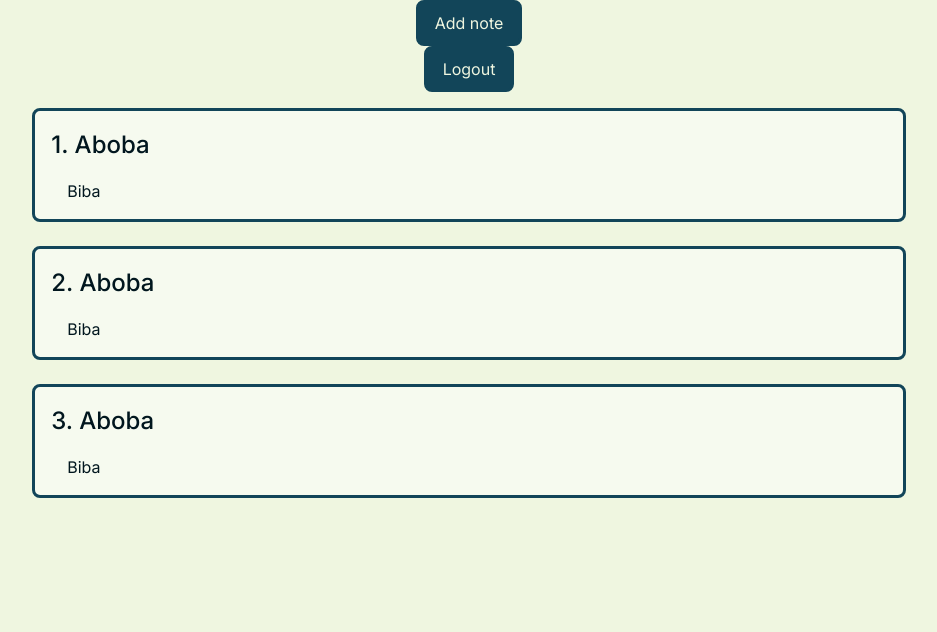
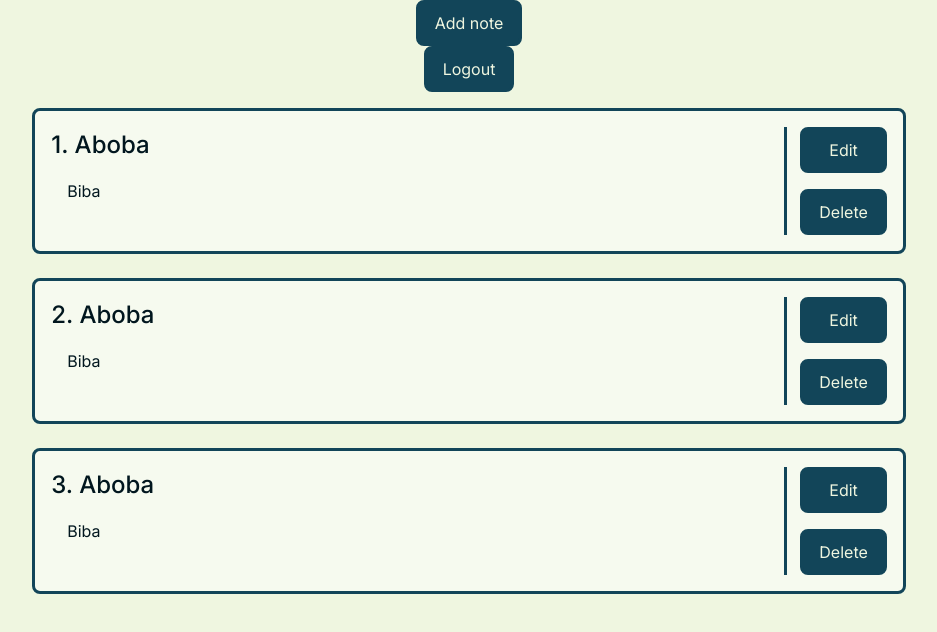
Before and after one commit to ZM854/notes-app, a React (Vite) app: page /notes in a window 1280 px wide. Shown: the top 632 px of the page, without its empty margins (171-1108 px from the left). Built offline with nearby package versions, Linux system fonts and the light colour scheme.

Commit message:
feat: add note deletion functionality

```diff
--- a/src/components/Note/Note.module.css
+++ b/src/components/Note/Note.module.css
@@ -1,12 +1,17 @@
 .noteContainer {
   display: flex;
-  flex-direction: column;
+  justify-content: space-between;
   padding: 1rem;
   border-radius: 0.5rem;
   background-color: var(--c-surface);
   min-width: 300px;
   width: 70%;
   border: var(--card-border);
+}
+
+.noteInfo {
+  display: flex;
+  flex-direction: column;
 }
 
 .noteTitle {
@@ -18,3 +23,20 @@
   padding: 1rem;
   padding-bottom: 0;
 }
+
+.noteControls {
+  position: relative;
+  display: flex;
+  flex-direction: column;
+  gap: 1rem;
+}
+
+.noteControls::after {
+  content: "";
+  position: absolute;
+  top: 0;
+  left: -1rem;
+  height: 100%;
+  width: 3px;
+  background: var(--c-primary);
+}
--- a/src/components/Note/Note.tsx
+++ b/src/components/Note/Note.tsx
@@ -1,17 +1,26 @@
 import type { NoteType } from "../../types/NoteType";
+import NotesButton from "../UI/button/NotesButton";
 import classes from "./Note.module.css";
 type NoteProps = {
   note: NoteType;
   noteListNumber: number;
+
+  onDelete: (id: number) => void;
 };
 
-const Note = ({ note, noteListNumber }: NoteProps) => {
+const Note = ({ note, noteListNumber, onDelete }: NoteProps) => {
   return (
     <div className={classes.noteContainer}>
-      <h3 className={classes.noteTitle}>
-        {noteListNumber}. {note.title}
-      </h3>
-      <p className={classes.noteDescription}>{note.description}</p>
+      <div className={classes.noteInfo}>
+        <h3 className={classes.noteTitle}>
+          {noteListNumber}. {note.title}
+        </h3>
+        <p className={classes.noteDescription}>{note.description}</p>
+      </div>
+      <div className={classes.noteControls}>
+        <NotesButton>Edit</NotesButton>
+        <NotesButton onClick={() => onDelete(note.id)}>Delete</NotesButton>
+      </div>
     </div>
   );
 };
--- a/src/components/NoteList/NoteList.tsx
+++ b/src/components/NoteList/NoteList.tsx
@@ -1,9 +1,9 @@
 import type { NoteType } from "../../types/NoteType";
 import Note from "../Note/Note";
 import classes from "./NoteList.module.css";
-type NoteListProps = { notes: NoteType[] };
+type NoteListProps = { notes: NoteType[]; onDelete: (id: number) => void };
 
-const NoteList = ({ notes }: NoteListProps) => {
+const NoteList = ({ notes, onDelete }: NoteListProps) => {
   if (!notes.length) {
     return <h3>No notes yet</h3>;
   }
@@ -11,7 +11,14 @@ const NoteList = ({ notes }: NoteListProps) => {
   return (
     <div className={classes.notesList}>
       {notes.map((note, index) => {
-        return <Note key={note.id} note={note} noteListNumber={index + 1} />;
+        return (
+          <Note
+            key={note.id}
+            note={note}
+            noteListNumber={index + 1}
+            onDelete={onDelete}
+          />
+        );
       })}
     </div>
   );
--- a/src/pages/NotesPage.tsx
+++ b/src/pages/NotesPage.tsx
@@ -38,6 +38,10 @@ const NotesPage = () => {
     setNewNoteData((prev) => ({ ...prev, [field]: value }));
   };
 
+  const DeleteNote = (id: number) => {
+    setNotes((prev) => prev.filter((note) => note.id !== id));
+  };
+
   return (
     <div
       // temporary hack
@@ -47,7 +51,7 @@ const NotesPage = () => {
       <NotesButton onClick={() => setIsModalOpen(true)}>Add note</NotesButton>
 
       <NotesButton onClick={() => setIsAuth(false)}>Logout</NotesButton>
-      <NoteList notes={notes} />
+      <NoteList notes={notes} onDelete={DeleteNote} />
 
       <NoteCreateModal
         value={newNoteData}
```
